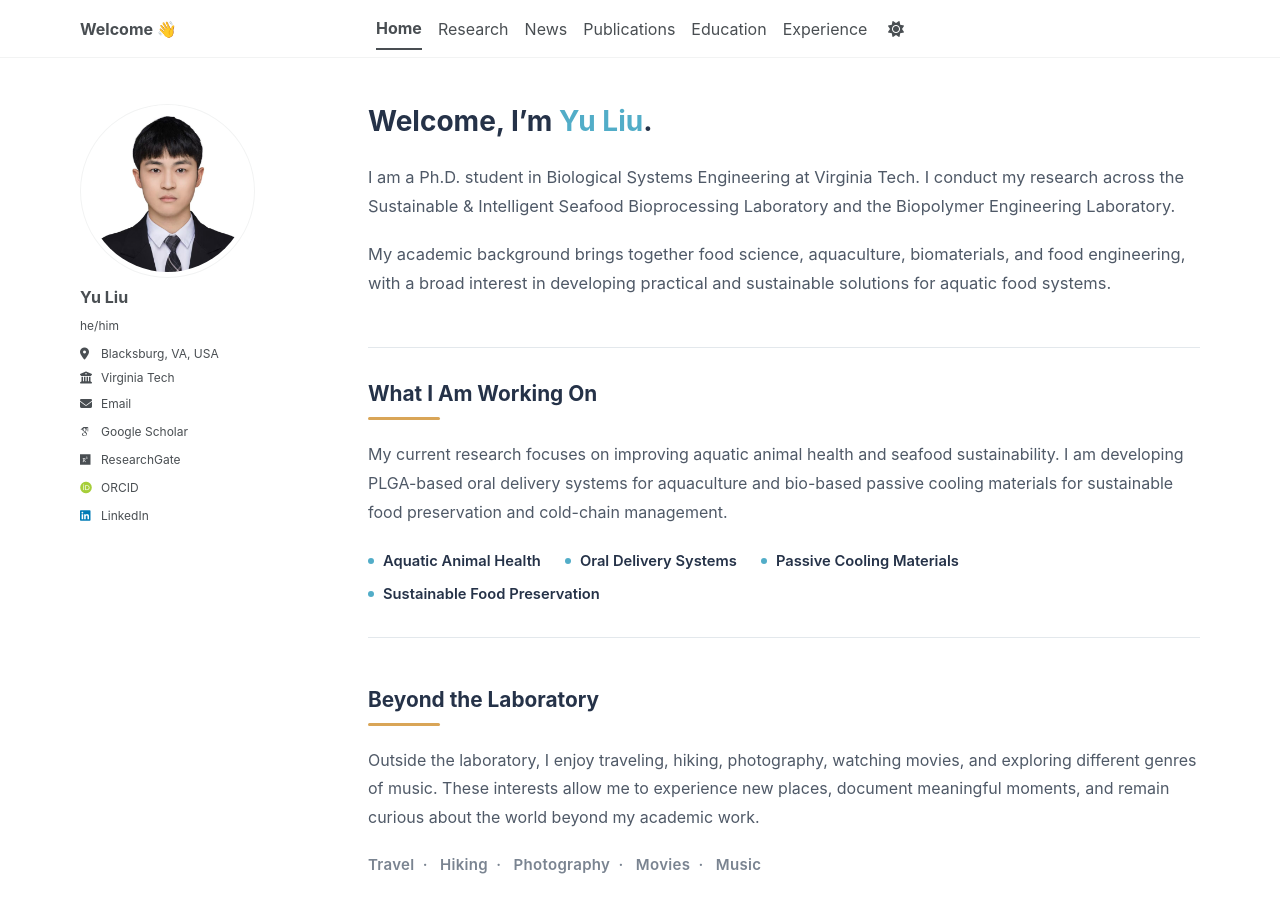
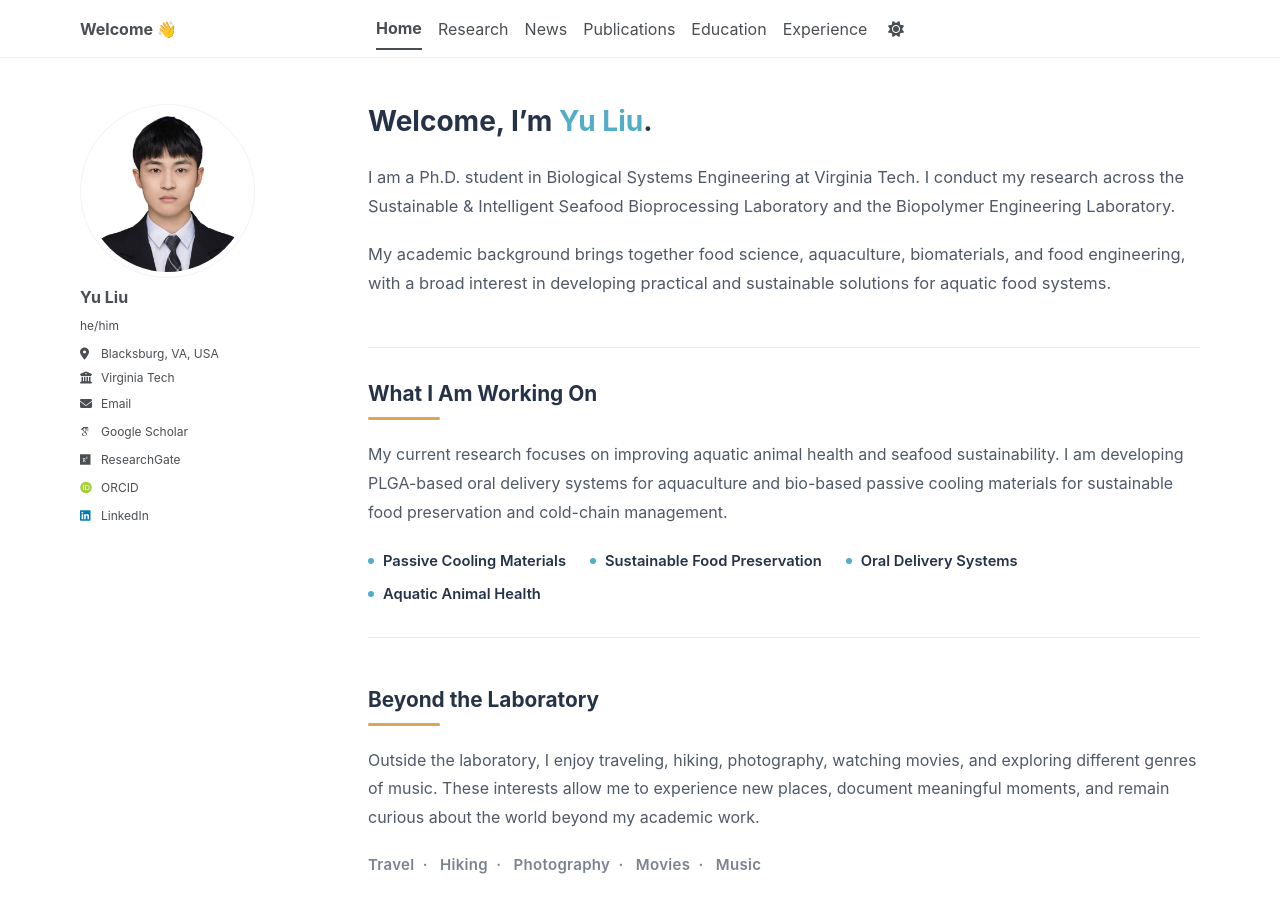
Before and after one commit to yuliu0322/yuliu0322.github.io, a Jekyll site: the page built from _pages/about.md, in a window 1280 px wide. Built offline with Jekyll 4.4.1, drawn with Linux system fonts in a browser that asks for light colours; some web fonts are replaced; a script bundle is joined from its source files by our own code; library files that are not in the unit come from our copies.

```diff
--- a/_pages/about.md
+++ b/_pages/about.md
@@ -182,10 +182,10 @@ redirect_from:
     </p>
 
     <div class="home-focus" aria-label="Current research areas">
-      <span>Aquatic Animal Health</span>
-      <span>Oral Delivery Systems</span>
       <span>Passive Cooling Materials</span>
       <span>Sustainable Food Preservation</span>
+      <span>Oral Delivery Systems</span>
+      <span>Aquatic Animal Health</span>
     </div>
   </section>
 
```
